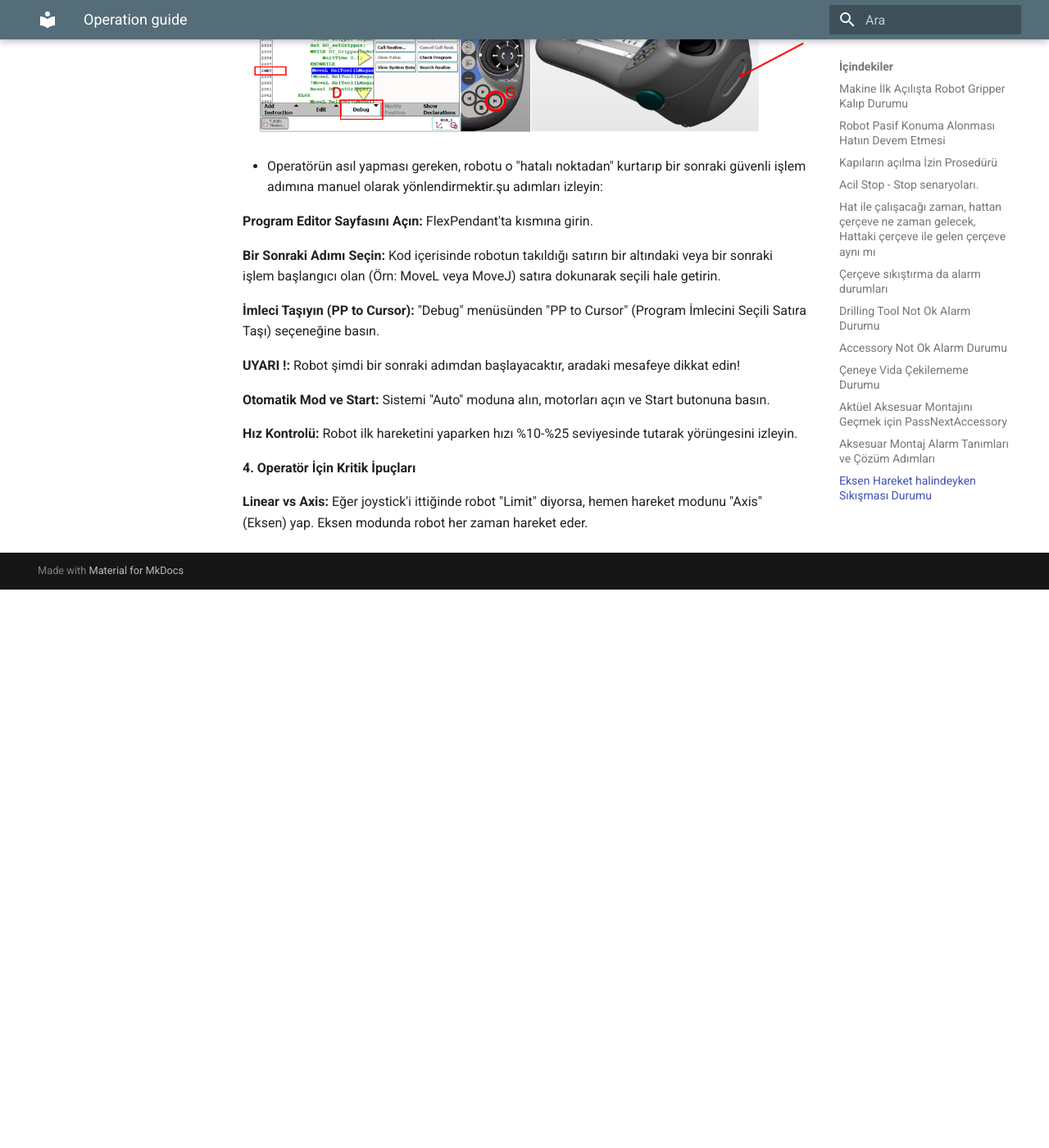
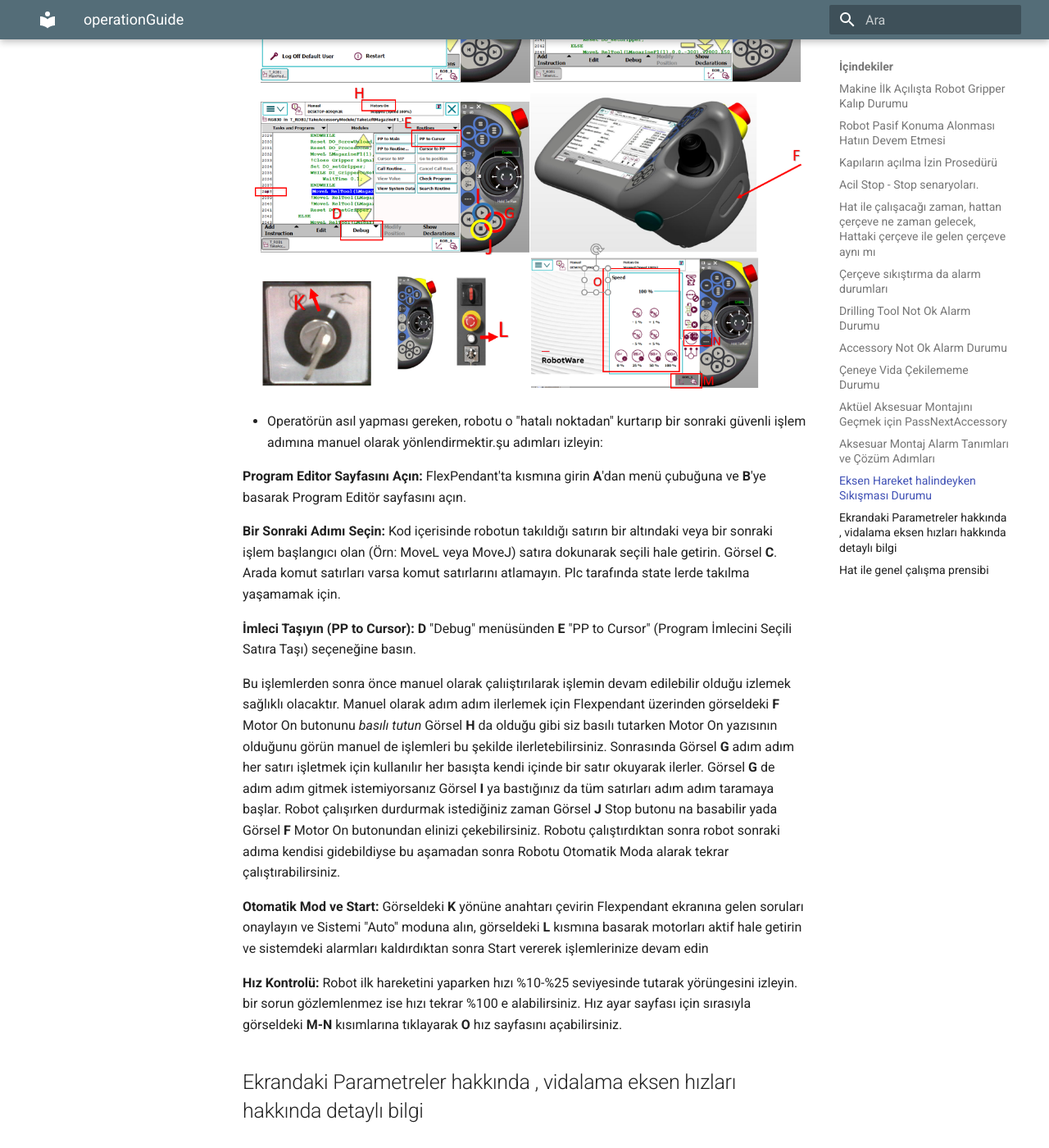
Before and after one commit to hm-info/rg830robot, an MkDocs documentation site: the page built from docs/operationGuide.md, in a window 1280 px wide and 1400 px high, scrolled down 8879 px. Shown: the whole window at 82% size. Built offline with MkDocs 1.6.1 and Material for MkDocs 9.7.7, drawn with Linux system fonts in a browser that asks for light colours; before the commit the page ends 9598 px from its top, so only the background shows below that; some of the changed text lies outside the part shown.

Commit message:
klavuz güncelleme

```diff
--- a/docs/operation_guide.md
+++ b/docs/operationGuide.md
@@ -198,18 +202,19 @@ Hangi eksen arasında çalışılacaksa o alanda *B* kalınmalı ve Jogging sayf
 
 - Operatörün asıl yapması gereken, robotu o "hatalı noktadan" kurtarıp bir sonraki güvenli işlem adımına manuel olarak yönlendirmektir.şu adımları izleyin:
 
-**Program Editor Sayfasını Açın:** FlexPendant'ta  kısmına girin.
+**Program Editor Sayfasını Açın:** FlexPendant'ta  kısmına girin **A**'dan menü çubuğuna ve **B**'ye basarak Program Editör sayfasını açın.
 
-**Bir Sonraki Adımı Seçin:** Kod içerisinde robotun takıldığı satırın bir altındaki veya bir sonraki işlem başlangıcı olan (Örn: MoveL veya MoveJ) satıra dokunarak seçili hale getirin.
+**Bir Sonraki Adımı Seçin:** Kod içerisinde robotun takıldığı satırın bir altındaki veya bir sonraki işlem başlangıcı olan (Örn: MoveL veya MoveJ) satıra dokunarak seçili hale getirin. Görsel **C**. Arada komut satırları varsa komut satırlarını atlamayın. Plc tarafında state lerde takılma yaşamamak için.
 
-**İmleci Taşıyın (PP to Cursor):** "Debug" menüsünden "PP to Cursor" (Program İmlecini Seçili Satıra Taşı) seçeneğine basın.
+**İmleci Taşıyın (PP to Cursor):** **D** "Debug" menüsünden **E** "PP to Cursor" (Program İmlecini Seçili Satıra Taşı) seçeneğine basın.
 
-**UYARI !:** Robot şimdi bir sonraki adımdan başlayacaktır, aradaki mesafeye dikkat edin!
+Bu işlemlerden sonra önce manuel olarak çalıiştırılarak işlemin devam edilebilir olduğu izlemek sağlıklı olacaktır. Manuel olarak adım adım ilerlemek için Flexpendant üzerinden görseldeki **F** Motor On butonunu *basılı tutun* Görsel **H** da olduğu gibi siz basılı tutarken Motor On yazısının olduğunu görün manuel de işlemleri bu şekilde ilerletebilirsiniz. Sonrasında Görsel **G** adım adım her satırı işletmek için kullanılır her basışta kendi içinde bir satır okuyarak ilerler. Görsel **G** de adım adım gitmek istemiyorsanız Görsel **I** ya bastığınız da tüm satırları adım adım taramaya başlar. Robot çalışırken durdurmak istediğiniz zaman Görsel **J** Stop butonu na basabilir yada Görsel **F** Motor On butonundan elinizi çekebilirsiniz. Robotu çalıştırdıktan sonra robot sonraki adıma kendisi gidebildiyse bu aşamadan sonra Robotu Otomatik Moda alarak tekrar çalıştırabilirsiniz.
 
-**Otomatik Mod ve Start:** Sistemi "Auto" moduna alın, motorları açın ve Start butonuna basın.
+**Otomatik Mod ve Start:** Görseldeki **K** yönüne anahtarı çevirin Flexpendant ekranına gelen soruları onaylayın ve Sistemi "Auto" moduna alın, görseldeki **L** kısmına basarak motorları aktif hale getirin ve sistemdeki alarmları kaldırdıktan sonra Start vererek işlemlerinize devam edin
 
-**Hız Kontrolü:** Robot ilk hareketini yaparken hızı %10-%25 seviyesinde tutarak yörüngesini izleyin.
+**Hız Kontrolü:** Robot ilk hareketini yaparken hızı %10-%25 seviyesinde tutarak yörüngesini izleyin. bir sorun gözlemlenmez ise hızı tekrar %100 e alabilirsiniz. Hız ayar sayfası için sırasıyla görseldeki **M-N** kısımlarına tıklayarak **O** hız sayfasını açabilirsiniz.
 
-**4. Operatör İçin Kritik İpuçları**
+## Ekrandaki Parametreler hakkında , vidalama eksen hızları hakkında detaylı bilgi
 
-**Linear vs Axis:** Eğer joystick'i ittiğinde robot "Limit" diyorsa, hemen hareket modunu "Axis" (Eksen) yap. Eksen modunda robot her zaman hareket eder.
+
+## Hat ile genel çalışma prensibi
```
Also changed, not shown: other parts of docs/operationGuide.md (+10 -6 lines), docs/index.md (+8 -0 lines), docs/_media/o_PointerTaşıma.png.
